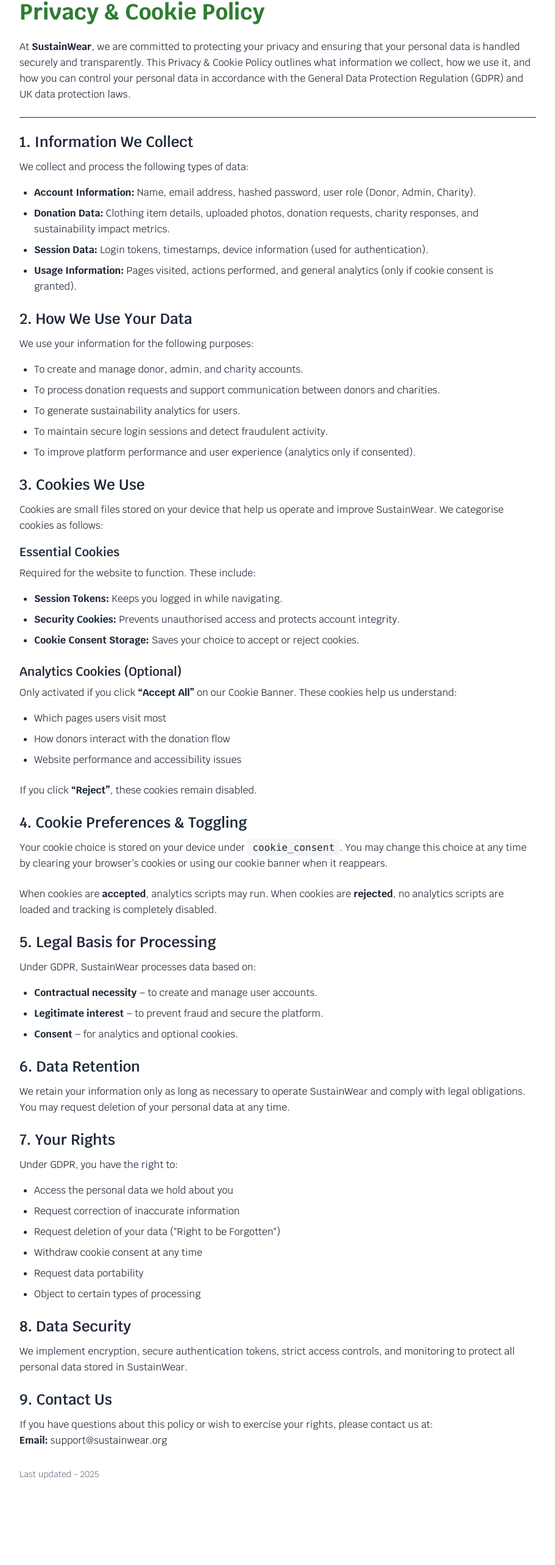
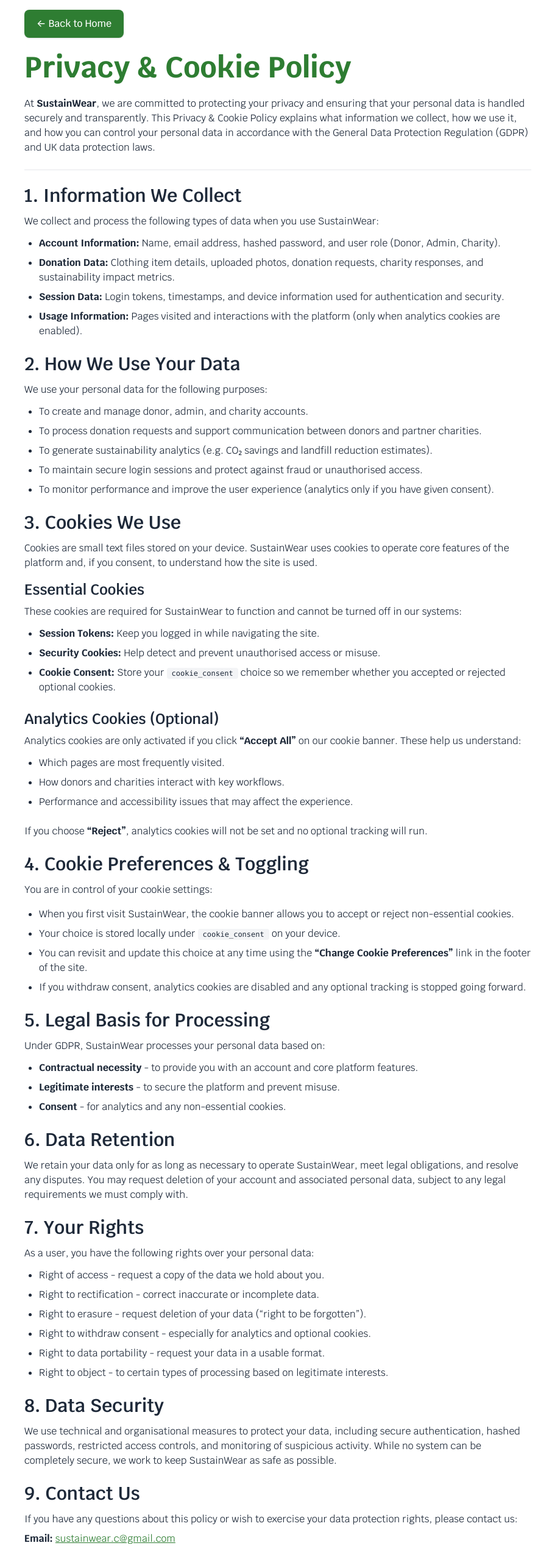
Before and after one commit to Rameen-dev/ase-2025-group-1, a Next.js app: page /privacy in a window 1280 px wide. Shown: the part 48-2614 px from the top of the page at 61% size, without its empty margins (184-1095 px from the left). Before the commit the page ends 2523 px from the top, so only its background shows below. Built offline with nearby package versions, Linux system fonts and the light colour scheme.

Commit message:
Added Back to Home button to Privacy & Cookies Policy page

```diff
--- a/src/app/page.tsx
+++ b/src/app/page.tsx
@@ -5,22 +5,72 @@
 import { useState, useEffect } from "react";
 import { Menu, X } from "lucide-react";
 
-const CookieBanner: React.FC = () => {
+const CookieBanner: React.FC<{ forceOpen?: boolean }> = ({ forceOpen }) => {
   const [showBanner, setShowBanner] = useState(false);
+  const [analyticsEnabled, setAnalyticsEnabled] = useState(false);
 
   useEffect(() => {
+    const storedPrefs = localStorage.getItem("cookie_preferences");
+    if (storedPrefs) {
+      try {
+        const parsed = JSON.parse(storedPrefs);
+        if (typeof parsed.analytics === "boolean") {
+          setAnalyticsEnabled(parsed.analytics);
+        }
+      } catch {
+        // ignore parse errors
+      }
+    }
+
     const consent = localStorage.getItem("cookie_consent");
+
+    // If forceOpen is true (user clicked "Change Cookie Preferences"),
+    // always show the banner regardless of previous choice.
+    if (forceOpen) {
+      setShowBanner(true);
+      return;
+    }
+
     if (!consent) setShowBanner(true);
+  }, [forceOpen]);
+
+  // Listen for the custom event from the footer
+  useEffect(() => {
+    const handler = () => setShowBanner(true);
+    window.addEventListener("open-cookie-settings", handler);
+    return () => window.removeEventListener("open-cookie-settings", handler);
   }, []);
 
-  const acceptCookies = () => {
+  const acceptAll = () => {
+    setAnalyticsEnabled(true);
     localStorage.setItem("cookie_consent", "accepted");
+    localStorage.setItem(
+      "cookie_preferences",
+      JSON.stringify({ analytics: true })
+    );
     setShowBanner(false);
+    // TODO: initialise analytics here if you add it later
   };
 
-  const rejectCookies = () => {
+  const rejectAll = () => {
+    setAnalyticsEnabled(false);
     localStorage.setItem("cookie_consent", "rejected");
+    localStorage.setItem(
+      "cookie_preferences",
+      JSON.stringify({ analytics: false })
+    );
     setShowBanner(false);
+    // TODO: ensure analytics is NOT loaded
+  };
+
+  const savePreferences = () => {
+    localStorage.setItem("cookie_consent", "custom");
+    localStorage.setItem(
+      "cookie_preferences",
+      JSON.stringify({ analytics: analyticsEnabled })
+    );
+    setShowBanner(false);
+    // TODO: conditionally (de)activate analytics based on analyticsEnabled
   };
 
   if (!showBanner) return null;
@@ -28,46 +78,95 @@
   return (
     <div className="fixed inset-0 flex items-end md:items-center justify-center bg-black/30 backdrop-blur-sm z-[999]">
       <div className="bg-white rounded-2xl shadow-2xl border border-gray-200 w-[90%] max-w-lg p-6 md:p-7 mx-auto animate-fadeIn">
-        <h2 className="text-lg font-semibold text-gray-900 mb-2">
+        <h2 className="text-lg md:text-xl font-semibold text-gray-900 mb-2">
           We value your privacy
         </h2>
 
-        <p className="text-sm text-gray-600 leading-relaxed">
-          SustainWear uses cookies to improve your experience, analyse site usage,
-          and enhance our services. You can accept or reject non-essential cookies.
-          See our{" "}
+        <p className="text-sm text-gray-600 leading-relaxed mb-4">
+          SustainWear uses cookies to operate the site and, with your consent, to
+          understand how our platform is used so we can improve it. You can
+          choose which optional cookies to allow. See our{" "}
           <a
             href="/privacy"
             className="text-[#2E7D32] underline hover:text-green-800"
           >
-            Privacy Policy
+            Privacy & Cookie Policy
           </a>
           .
         </p>
 
-        <div className="flex flex-col md:flex-row gap-3 mt-5 md:justify-end">
+        {/* Toggles section */}
+        <div className="bg-gray-50 rounded-xl p-4 mb-4 space-y-3">
+          {/* Essential cookies - always on */}
+          <div className="flex items-start justify-between gap-3">
+            <div>
+              <p className="text-sm font-semibold text-gray-900">
+                Essential cookies
+              </p>
+              <p className="text-xs text-gray-600">
+                Required for login, security, and saving your cookie choices.
+                These are always enabled.
+              </p>
+            </div>
+            <span className="px-3 py-1 text-xs rounded-full bg-gray-200 text-gray-700">
+              Always on
+            </span>
+          </div>
+
+          {/* Analytics cookies - user can toggle */}
+          <div className="flex items-start justify-between gap-3">
+            <div>
+              <p className="text-sm font-semibold text-gray-900">
+                Analytics cookies
+              </p>
+              <p className="text-xs text-gray-600">
+                Help us understand how SustainWear is used so we can improve
+                accessibility, performance, and sustainability features.
+              </p>
+            </div>
+            <button
+              type="button"
+              onClick={() => setAnalyticsEnabled((prev) => !prev)}
+              className={`relative inline-flex h-6 w-11 flex-shrink-0 cursor-pointer rounded-full border-2 border-transparent transition-colors duration-200 ease-in-out ${
+                analyticsEnabled ? "bg-[#2E7D32]" : "bg-gray-300"
+              }`}
+              aria-pressed={analyticsEnabled}
+            >
+              <span
+                className={`inline-block h-5 w-5 transform rounded-full bg-white shadow ring-0 transition duration-200 ease-in-out ${
+                  analyticsEnabled ? "translate-x-5" : "translate-x-0"
+                }`}
+              />
+            </button>
+          </div>
+        </div>
+
+        <div className="flex flex-col md:flex-row gap-3 mt-3 md:justify-end">
           <button
-            onClick={rejectCookies}
-            className="px-5 py-2.5 text-sm border rounded-lg border-gray-300
-                       hover:bg-gray-100 transition cursor-pointer"
+            onClick={rejectAll}
+            className="px-5 py-2.5 text-sm border rounded-lg border-gray-300 hover:bg-gray-100 transition cursor-pointer"
           >
-            Reject
+            Reject all
           </button>
 
           <button
-            onClick={acceptCookies}
-            className="px-5 py-2.5 text-sm bg-[#2E7D32] text-white rounded-lg
-                       hover:bg-green-800 transition shadow-md cursor-pointer"
+            onClick={savePreferences}
+            className="px-5 py-2.5 text-sm border rounded-lg border-gray-300 hover:bg-gray-100 transition cursor-pointer"
           >
-            Accept All
+            Save preferences
+          </button>
+
+          <button
+            onClick={acceptAll}
+            className="px-5 py-2.5 text-sm bg-[#2E7D32] text-white rounded-lg hover:bg-green-800 transition shadow-md cursor-pointer"
+          >
+            Accept all
           </button>
         </div>
       </div>
     </div>
   );
 };
-
-
 
 // This is the main page (Landing Page) of our SustainWear Web-application.
 // Next.js treats this as the route: '/'.
--- a/src/app/privacy/page.tsx
+++ b/src/app/privacy/page.tsx
@@ -1,171 +1,312 @@
+/* Privacy & Cookie Policy Page */
+
+"use client";
+
+import { useRouter } from "next/navigation";
+import { useEffect, useState } from "react";
+
 export default function PrivacyPolicyPage() {
+ const router = useRouter();
+  const [showFloatingBack, setShowFloatingBack] = useState(false);
+
+  const handleBack = () => {
+    if (typeof window !== "undefined" && window.history.length > 1) {
+      router.back();
+    } else {
+      router.push("/");
+    }
+  };
+
+  // Show a floating back button after user scrolls down
+  useEffect(() => {
+    const onScroll = () => {
+      if (window.scrollY > 300) {
+        setShowFloatingBack(true);
+      } else {
+        setShowFloatingBack(false);
+      }
+    };
+
+    window.addEventListener("scroll", onScroll);
+    return () => window.removeEventListener("scroll", onScroll);
+  }, []);
+
   return (
-    <main className="max-w-4xl mx-auto px-6 py-12 text-gray-800 leading-relaxed">
-      <h1 className="text-4xl font-bold mb-6 text-[#2E7D32]">
+    <main className="min-h-screen bg-white">
+      <section className="max-w-4xl mx-auto px-4 sm:px-6 lg:px-8 py-10 sm:py-14 lg:py-16 text-gray-800 leading-relaxed">
+
+        {/* Top back button inside content column */}
+        <button
+          onClick={handleBack}
+          className="mb-6 inline-flex items-center gap-2 px-5 py-2.5 rounded-lg
+                     bg-[#2E7D32] text-white font-medium shadow-sm
+                     hover:bg-green-800 transition-all cursor-pointer"
+        >
+          ← Back to Home
+        </button>
+
+      {/* Floating back button that appears when scrolling down */}
+      {showFloatingBack && (
+        <button
+          onClick={handleBack}
+          className="fixed bottom-4 left-4 z-40 inline-flex items-center gap-2
+                     px-4 py-2 rounded-full bg-white/90 border border-gray-300
+                     text-gray-800 text-sm shadow-md backdrop-blur
+                     hover:bg-[#2E7D32] hover:text-white hover:border-[#2E7D32]
+                     transition-all cursor-pointer"
+        >
+          ← Back to Home
+        </button>
+      )}
+
+        <h1 className="text-3xl sm:text-4xl lg:text-5xl font-bold mb-4 sm:mb-6 text-[#2E7D32]">
           Privacy & Cookie Policy
         </h1>
 
-      <p className="mb-6">
-        At <strong>SustainWear</strong>, we are committed to protecting your privacy
-        and ensuring that your personal data is handled securely and transparently.
-        This Privacy & Cookie Policy outlines what information we collect, how we
-        use it, and how you can control your personal data in accordance with the
-        General Data Protection Regulation (GDPR) and UK data protection laws.
+        <p className="text-sm sm:text-base mb-6">
+          At <strong>SustainWear</strong>, we are committed to protecting your
+          privacy and ensuring that your personal data is handled securely and
+          transparently. This Privacy & Cookie Policy explains what information
+          we collect, how we use it, and how you can control your personal data
+          in accordance with the General Data Protection Regulation (GDPR) and
+          UK data protection laws.
         </p>
 
-      <hr className="my-6" />
+        <hr className="my-6 border-gray-200" />
 
-      {/* Section 1 */}
-      <h2 className="text-2xl font-semibold mb-3">1. Information We Collect</h2>
-      <p className="mb-4">We collect and process the following types of data:</p>
-
-      <ul className="list-disc ml-6 mb-6 space-y-2">
+        {/* 1. Information We Collect */}
+        <h2 className="text-2xl sm:text-3xl font-semibold mb-3">
+          1. Information We Collect
+        </h2>
+        <p className="mb-3 text-sm sm:text-base">
+          We collect and process the following types of data when you use
+          SustainWear:
+        </p>
+        <ul className="list-disc ml-5 sm:ml-6 mb-6 space-y-2 text-sm sm:text-base">
           <li>
-          <strong>Account Information:</strong> Name, email address, hashed password,
-          user role (Donor, Admin, Charity).
+            <strong>Account Information:</strong> Name, email address, hashed
+            password, and user role (Donor, Admin, Charity).
           </li>
           <li>
-          <strong>Donation Data:</strong> Clothing item details, uploaded photos,
-          donation requests, charity responses, and sustainability impact metrics.
+            <strong>Donation Data:</strong> Clothing item details, uploaded
+            photos, donation requests, charity responses, and sustainability
+            impact metrics.
           </li>
           <li>
-          <strong>Session Data:</strong> Login tokens, timestamps, device information
-          (used for authentication).
+            <strong>Session Data:</strong> Login tokens, timestamps, and device
+            information used for authentication and security.
           </li>
           <li>
-          <strong>Usage Information:</strong> Pages visited, actions performed, and
-          general analytics (only if cookie consent is granted).
+            <strong>Usage Information:</strong> Pages visited and interactions
+            with the platform (only when analytics cookies are enabled).
           </li>
         </ul>
 
-      {/* Section 2 */}
-      <h2 className="text-2xl font-semibold mb-3">2. How We Use Your Data</h2>
-      <p className="mb-4">We use your information for the following purposes:</p>
-
-      <ul className="list-disc ml-6 mb-6 space-y-2">
+        {/* 2. How We Use Your Data */}
+        <h2 className="text-2xl sm:text-3xl font-semibold mb-3">
+          2. How We Use Your Data
+        </h2>
+        <p className="mb-3 text-sm sm:text-base">
+          We use your personal data for the following purposes:
+        </p>
+        <ul className="list-disc ml-5 sm:ml-6 mb-6 space-y-2 text-sm sm:text-base">
           <li>To create and manage donor, admin, and charity accounts.</li>
           <li>
-          To process donation requests and support communication between donors
-          and charities.
+            To process donation requests and support communication between
+            donors and partner charities.
           </li>
-        <li>To generate sustainability analytics for users.</li>
-        <li>To maintain secure login sessions and detect fraudulent activity.</li>
           <li>
-          To improve platform performance and user experience (analytics only if
-          consented).
+            To generate sustainability analytics (e.g. CO₂ savings and landfill
+            reduction estimates).
+          </li>
+          <li>
+            To maintain secure login sessions and protect against fraud or
+            unauthorised access.
+          </li>
+          <li>
+            To monitor performance and improve the user experience (analytics
+            only if you have given consent).
           </li>
         </ul>
 
-      {/* Section 3 */}
-      <h2 className="text-2xl font-semibold mb-3">3. Cookies We Use</h2>
-      <p className="mb-4">
-        Cookies are small files stored on your device that help us operate and improve
-        SustainWear. We categorise cookies as follows:
+        {/* 3. Cookies We Use */}
+        <h2 className="text-2xl sm:text-3xl font-semibold mb-3">
+          3. Cookies We Use
+        </h2>
+        <p className="mb-4 text-sm sm:text-base">
+          Cookies are small text files stored on your device. SustainWear uses
+          cookies to operate core features of the platform and, if you consent,
+          to understand how the site is used.
         </p>
 
-      <h3 className="text-xl font-semibold mt-4 mb-2">Essential Cookies</h3>
-      <p className="mb-4">
-        Required for the website to function. These include:
+        <h3 className="text-xl sm:text-2xl font-semibold mt-3 mb-2">
+          Essential Cookies
+        </h3>
+        <p className="mb-3 text-sm sm:text-base">
+          These cookies are required for SustainWear to function and cannot be
+          turned off in our systems:
         </p>
-
-      <ul className="list-disc ml-6 mb-6 space-y-2">
+        <ul className="list-disc ml-5 sm:ml-6 mb-6 space-y-2 text-sm sm:text-base">
           <li>
-          <strong>Session Tokens:</strong> Keeps you logged in while navigating.
+            <strong>Session Tokens:</strong> Keep you logged in while navigating
+            the site.
           </li>
           <li>
-          <strong>Security Cookies:</strong> Prevents unauthorised access and protects
-          account integrity.
+            <strong>Security Cookies:</strong> Help detect and prevent
+            unauthorised access or misuse.
           </li>
           <li>
-          <strong>Cookie Consent Storage:</strong> Saves your choice to accept or
-          reject cookies.
+            <strong>Cookie Consent:</strong> Store your{" "}
+            <code className="bg-gray-100 px-2 py-0.5 rounded text-xs">
+              cookie_consent
+            </code>{" "}
+            choice so we remember whether you accepted or rejected optional
+            cookies.
           </li>
         </ul>
 
-      <h3 className="text-xl font-semibold mb-2">Analytics Cookies (Optional)</h3>
-      <p className="mb-4">
-        Only activated if you click <strong>“Accept All”</strong> on our Cookie Banner.
-        These cookies help us understand:
+        <h3 className="text-xl sm:text-2xl font-semibold mb-2">
+          Analytics Cookies (Optional)
+        </h3>
+        <p className="mb-3 text-sm sm:text-base">
+          Analytics cookies are only activated if you click{" "}
+          <strong>“Accept All”</strong> on our cookie banner. These help us
+          understand:
+        </p>
+        <ul className="list-disc ml-5 sm:ml-6 mb-6 space-y-2 text-sm sm:text-base">
+          <li>Which pages are most frequently visited.</li>
+          <li>How donors and charities interact with key workflows.</li>
+          <li>
+            Performance and accessibility issues that may affect the experience.
+          </li>
+        </ul>
+        <p className="mb-6 text-sm sm:text-base">
+          If you choose <strong>“Reject”</strong>, analytics cookies will not be
+          set and no optional tracking will run.
         </p>
 
-      <ul className="list-disc ml-6 mb-6 space-y-2">
-        <li>Which pages users visit most</li>
-        <li>How donors interact with the donation flow</li>
-        <li>Website performance and accessibility issues</li>
+        {/* 4. Cookie Preferences & Toggling */}
+        <h2 className="text-2xl sm:text-3xl font-semibold mb-3">
+          4. Cookie Preferences & Toggling
+        </h2>
+        <p className="mb-4 text-sm sm:text-base">
+          You are in control of your cookie settings:
+        </p>
+        <ul className="list-disc ml-5 sm:ml-6 mb-6 space-y-2 text-sm sm:text-base">
+          <li>
+            When you first visit SustainWear, the cookie banner allows you to
+            accept or reject non-essential cookies.
+          </li>
+          <li>
+            Your choice is stored locally under{" "}
+            <code className="bg-gray-100 px-2 py-0.5 rounded text-xs">
+              cookie_consent
+            </code>{" "}
+            on your device.
+          </li>
+          <li>
+            You can revisit and update this choice at any time using the{" "}
+            <strong>“Change Cookie Preferences”</strong> link in the footer of
+            the site.
+          </li>
+          <li>
+            If you withdraw consent, analytics cookies are disabled and any
+            optional tracking is stopped going forward.
+          </li>
         </ul>
 
-      <p className="mb-6">
-        If you click <strong>“Reject”</strong>, these cookies remain disabled.
+        {/* 5. Legal Basis */}
+        <h2 className="text-2xl sm:text-3xl font-semibold mb-3">
+          5. Legal Basis for Processing
+        </h2>
+        <p className="mb-3 text-sm sm:text-base">
+          Under GDPR, SustainWear processes your personal data based on:
+        </p>
+        <ul className="list-disc ml-5 sm:ml-6 mb-6 space-y-2 text-sm sm:text-base">
+          <li>
+            <strong>Contractual necessity</strong> - to provide you with an
+            account and core platform features.
+          </li>
+          <li>
+            <strong>Legitimate interests</strong> - to secure the platform and
+            prevent misuse.
+          </li>
+          <li>
+            <strong>Consent</strong> - for analytics and any non-essential
+            cookies.
+          </li>
+        </ul>
+
+        {/* 6. Data Retention */}
+        <h2 className="text-2xl sm:text-3xl font-semibold mb-3">
+          6. Data Retention
+        </h2>
+        <p className="mb-6 text-sm sm:text-base">
+          We retain your data only for as long as necessary to operate
+          SustainWear, meet legal obligations, and resolve any disputes. You may
+          request deletion of your account and associated personal data, subject
+          to any legal requirements we must comply with.
         </p>
 
-      {/* Section 4 */}
-      <h2 className="text-2xl font-semibold mb-3">4. Cookie Preferences & Toggling</h2>
+        {/* 7. Your Rights */}
+        <h2 className="text-2xl sm:text-3xl font-semibold mb-3">
+          7. Your Rights
+        </h2>
+        <p className="mb-3 text-sm sm:text-base">
+          As a user, you have the following rights over your personal data:
+        </p>
+        <ul className="list-disc ml-5 sm:ml-6 mb-6 space-y-2 text-sm sm:text-base">
+          <li>Right of access - request a copy of the data we hold about you.</li>
+          <li>Right to rectification - correct inaccurate or incomplete data.</li>
+          <li>
+            Right to erasure - request deletion of your data (“right to be
+            forgotten”).
+          </li>
+          <li>
+            Right to withdraw consent - especially for analytics and optional
+            cookies.
+          </li>
+          <li>
+            Right to data portability - request your data in a usable format.
+          </li>
+          <li>
+            Right to object - to certain types of processing based on legitimate
+            interests.
+          </li>
+        </ul>
 
-      <p className="mb-6">
-        Your cookie choice is stored on your device under{" "}
-        <code className="bg-gray-100 px-2 py-1 rounded">cookie_consent</code>.
-        You may change this choice at any time by clearing your browser’s cookies
-        or using our cookie banner when it reappears.
+        {/* 8. Data Security */}
+        <h2 className="text-2xl sm:text-3xl font-semibold mb-3">
+          8. Data Security
+        </h2>
+        <p className="mb-6 text-sm sm:text-base">
+          We use technical and organisational measures to protect your data,
+          including secure authentication, hashed passwords, restricted access
+          controls, and monitoring of suspicious activity. While no system can
+          be completely secure, we work to keep SustainWear as safe as possible.
         </p>
 
-      <p className="mb-6">
-        When cookies are <strong>accepted</strong>, analytics scripts may run.
-        When cookies are <strong>rejected</strong>, no analytics scripts are loaded
-        and tracking is completely disabled.
+        {/* 9. Contact */}
+        <h2 className="text-2xl sm:text-3xl font-semibold mb-3">9. Contact Us</h2>
+        <p className="mb-6 text-sm sm:text-base">
+          If you have any questions about this policy or wish to exercise your
+          data protection rights, please contact us:
+          <br />
+          <span className="block mt-2">
+            <strong>Email: </strong>
+            <a
+              href="mailto:support@sustainwear.org"
+              className="text-[#2E7D32] underline hover:text-green-800"
+            >
+              sustainwear.c@gmail.com
+            </a>
+          </span>
         </p>
 
-      {/* Section 5 */}
-      <h2 className="text-2xl font-semibold mb-3">5. Legal Basis for Processing</h2>
-      <p className="mb-4">Under GDPR, SustainWear processes data based on:</p>
-
-      <ul className="list-disc ml-6 mb-6 space-y-2">
-        <li><strong>Contractual necessity</strong> – to create and manage user accounts.</li>
-        <li><strong>Legitimate interest</strong> – to prevent fraud and secure the platform.</li>
-        <li><strong>Consent</strong> – for analytics and optional cookies.</li>
-      </ul>
-
-      {/* Section 6 */}
-      <h2 className="text-2xl font-semibold mb-3">6. Data Retention</h2>
-      <p className="mb-6">
-        We retain your information only as long as necessary to operate SustainWear
-        and comply with legal obligations. You may request deletion of your personal
-        data at any time.
+        <p className="text-xs sm:text-sm text-gray-500 mt-8">
+          Last updated: {new Date().getFullYear()}
         </p>
-
-      {/* Section 7 */}
-      <h2 className="text-2xl font-semibold mb-3">7. Your Rights</h2>
-
-      <p className="mb-4">Under GDPR, you have the right to:</p>
-
-      <ul className="list-disc ml-6 mb-6 space-y-2">
-        <li>Access the personal data we hold about you</li>
-        <li>Request correction of inaccurate information</li>
-        <li>Request deletion of your data ("Right to be Forgotten")</li>
-        <li>Withdraw cookie consent at any time</li>
-        <li>Request data portability</li>
-        <li>Object to certain types of processing</li>
-      </ul>
-
-      {/* Section 8 */}
-      <h2 className="text-2xl font-semibold mb-3">8. Data Security</h2>
-      <p className="mb-6">
-        We implement encryption, secure authentication tokens, strict access controls,
-        and monitoring to protect all personal data stored in SustainWear.
-      </p>
-
-      {/* Section 9 */}
-      <h2 className="text-2xl font-semibold mb-3">9. Contact Us</h2>
-
-      <p className="mb-6">
-        If you have questions about this policy or wish to exercise your rights,
-        please contact us at:
-        <br />
-        <strong>Email:</strong> support@sustainwear.org
-      </p>
-
-      <p className="text-sm text-gray-500 mt-8">
-        Last updated - {new Date().getFullYear()}
-      </p>
+      </section>
     </main>
   );
 }
```
Lines whose indentation alone changed are shown as unchanged.
